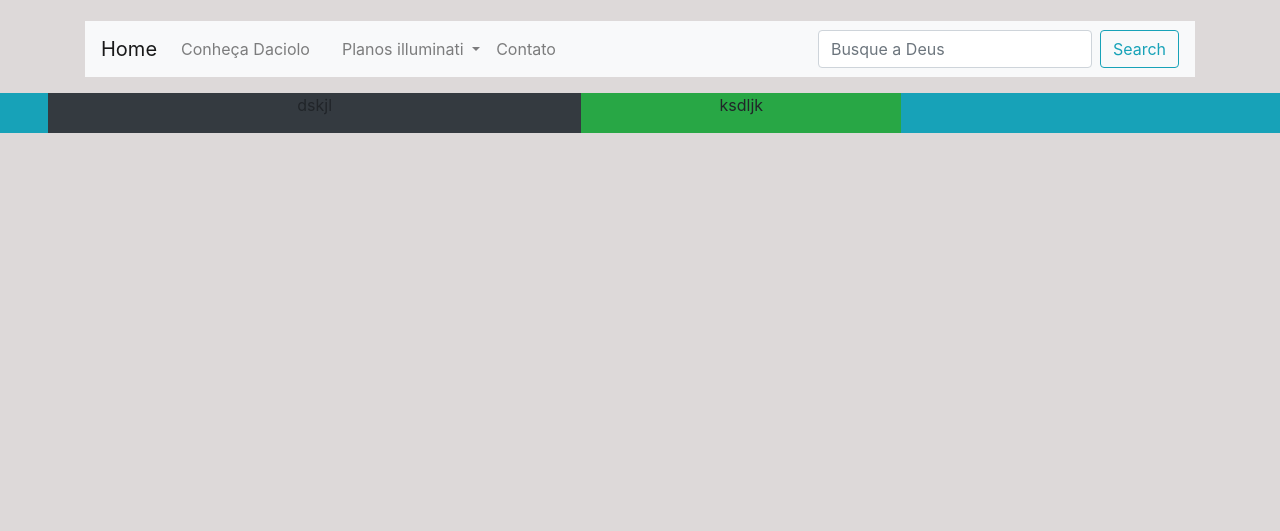
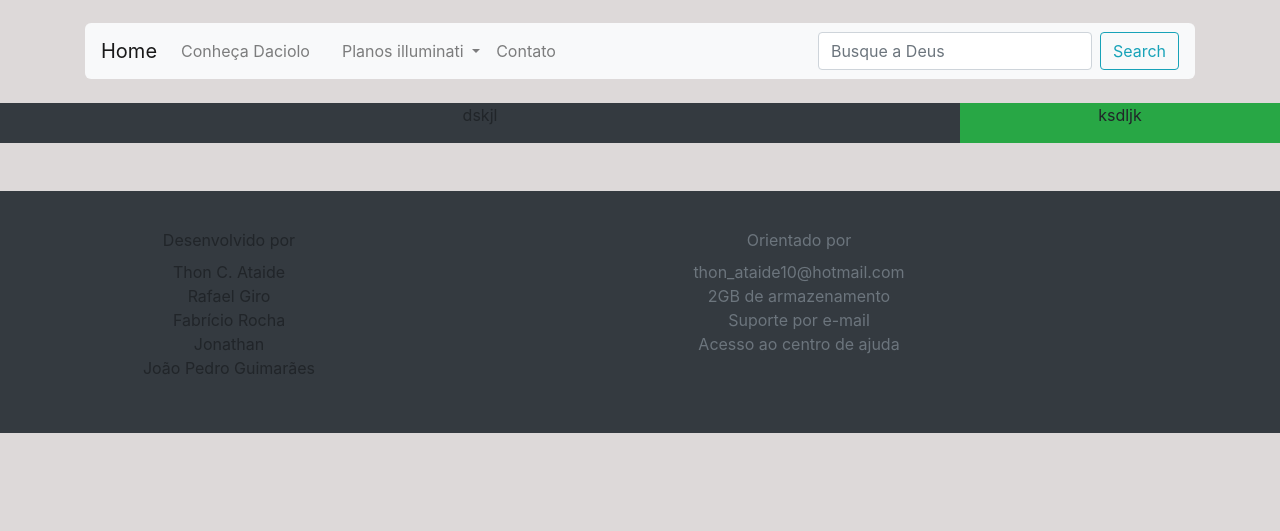
Before and after one commit to FabricioRocha94/blogdw1, a PHP site: page /index.html.html in a window 1280 px wide. Shown: the part 269-800 px from the top of the page. Run offline with PHP 8.4, Linux system fonts and the light colour scheme.

Commit message:
esqueleto da página principal

```diff
--- a/index.html.html
+++ b/index.html.html
@@ -7,15 +7,15 @@
 
     <!-- Bootstrap CSS -->
     <link rel="stylesheet" href="https://stackpath.bootstrapcdn.com/bootstrap/4.1.3/css/bootstrap.min.css" integrity="sha384-MCw98/SFnGE8fJT3GXwEOngsV7Zt27NXFoaoApmYm81iuXoPkFOJwJ8ERdknLPMO" crossorigin="anonymous">
-    <link rel="stylesheet" type="text/css" href="stylesheet.css">
+    <link rel="stylesheet" type="text/css" href="styleSheet.css">
     <title>Hello, world!</title>
   </head>
   <body>
-      <div class="container-fluid mt-3 text-center">
-          <img src="https://i.ytimg.com/vi/D5sdS2tJg6Q/maxresdefault.jpg" class="text-center " alt="" width="80%" height="250px">
+      <div class="container-fluid mt-5 text-center">
+          <img src="https://i.ytimg.com/vi/D5sdS2tJg6Q/maxresdefault.jpg" class="text-center " alt="" width="70%" height="220px">
       </div>
       <div class="container">
-      <nav class="navbar navbar-expand-lg navbar-light bg-light mt-4">
+      <nav class="navbar navbar-expand-lg navbar-light bg-light navbar-border mt-4">
           <a class="navbar-brand" href="#">Home</a>
           <button class="navbar-toggler" type="button" data-toggle="collapse" data-target="#navbarSupportedContent" aria-controls="navbarSupportedContent" aria-expanded="false" aria-label="Toggle navigation">
             <span class="navbar-toggler-icon"></span>
@@ -51,9 +51,10 @@
         </nav>
       </div>
 
-    <div class="container-fluid mt-3 bg-info text-center">
+    <div class="container-fluid mt-4 bg-info text-center">
       <div class="row">
-        <div class="col-5 ml-5 bg-dark">
+
+        <div class="col-9 bg-dark">
           <p>dskjl</p>
         </div>
         <div class="col-3 bg-success">
@@ -62,6 +63,44 @@
       </div>
     </div>
 
+    <div class="container-fluid bg-dark">
+        <div class="container mt-5">
+            <div class="row mt-3">
+                <div class="col">
+                    <div class="card bg-dark border-dark text-center mt-3 mb-3" style="width: 18rem;">
+                        <div class="card-body bg-dark">
+                            <ul class="list-unstyled">
+                                <li class="mb-2">Desenvolvido por</li>
+                                <li>Thon C. Ataide</li>
+                                <li>Rafael Giro</li>
+                                <li>Fabrício Rocha</li>
+                                <li>Jonathan</li>
+                                <li>João Pedro Guimarães</li>
+                            </ul>
+                        </div>
+                    </div>
+                </div>
+                    <div class="col">
+                        <div class="card bg-dark text-center border-dark mt-3 mb-3" style="width: 18rem;">
+                            <div class="card-body bg-dark">
+                                <ul class="list-unstyled text-white text-muted">
+                                    <li class="mb-2">Orientado por</li>
+                                    <li>thon_ataide10@hotmail.com</li>
+                                    <li>2GB de armazenamento</li>
+                                    <li>Suporte por e-mail</li>
+                                    <li>Acesso ao centro de ajuda</li>
+                                </ul>
+                            </div>
+                        </div>
+                    </div>
+
+            </div>
+        </div>
+    </div>
+
+
+
+
     <!-- Optional JavaScript -->
     <!-- jQuery first, then Popper.js, then Bootstrap JS -->
     <script src="https://code.jquery.com/jquery-3.3.1.slim.min.js" integrity="sha384-q8i/X+965DzO0rT7abK41JStQIAqVgRVzpbzo5smXKp4YfRvH+8abtTE1Pi6jizo" crossorigin="anonymous"></script>
--- a/styleSheet.css
+++ b/styleSheet.css
@@ -1,3 +1,7 @@
 body{
     background-color: rgb(221, 217, 217);
 }
+
+.navbar-border{
+    border-radius: 6px;
+}
```
